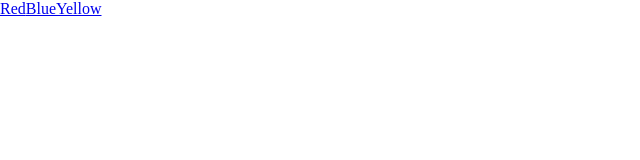
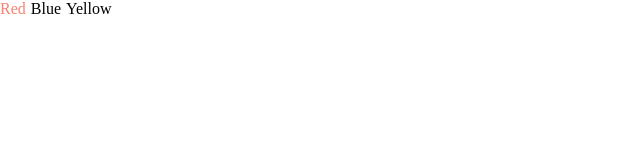
Before and after one commit to paytown/react-router, a React app: page / in a window 1280 px wide. Shown: the whole page, without its empty margins (0-640 px from the left). Built offline with nearby package versions, Linux system fonts and the light colour scheme.

Commit message:
test passing

```diff
--- a/src/components/App.js
+++ b/src/components/App.js
@@ -22,5 +22,5 @@
         </Switch>
       </>
     </Router>
-  )
+  );
 }
--- a/src/components/style.css
+++ b/src/components/style.css
@@ -2,3 +2,13 @@
   margin: 0;
   padding: 0;
 }
+
+a {
+  text-decoration: none;
+  color: black;
+  padding-right: 5px;
+
+  &:hover {
+    color: salmon;
+  }
+}
```
Also changed, not shown: src/components/Header.test.js (added, +10 -0 lines), 1 other file.
